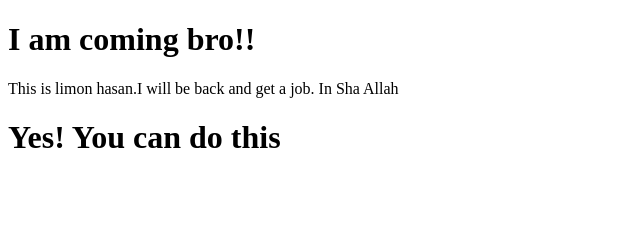
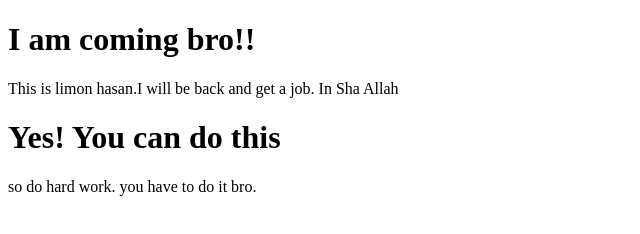
Before and after one commit to limon-programming-hero/my-first-git-using, a plain HTML site: page index.html in a window 1280 px wide. Shown: the whole page, without its empty margins (0-640 px from the left). Drawn offline with Linux system fonts and the light colour scheme.

Commit message:
my choice

```diff
--- a/index.html
+++ b/index.html
@@ -7,8 +7,9 @@
     <title>Document</title>
 </head>
 <body>
-  <h1>I am coming bro!!</h1>
-  <p>This is limon hasan.I will be back and get a job. In Sha Allah </p>
+    <h1>I am coming bro!!</h1>
+    <p>This is limon hasan.I will be back and get a job. In Sha Allah </p>
     <h1> Yes! You can do this </h1>
+    <p>so do hard work. you have to do it bro.</p>
 </body>
 </html>
```
Also changed, not shown: 1 other file.
